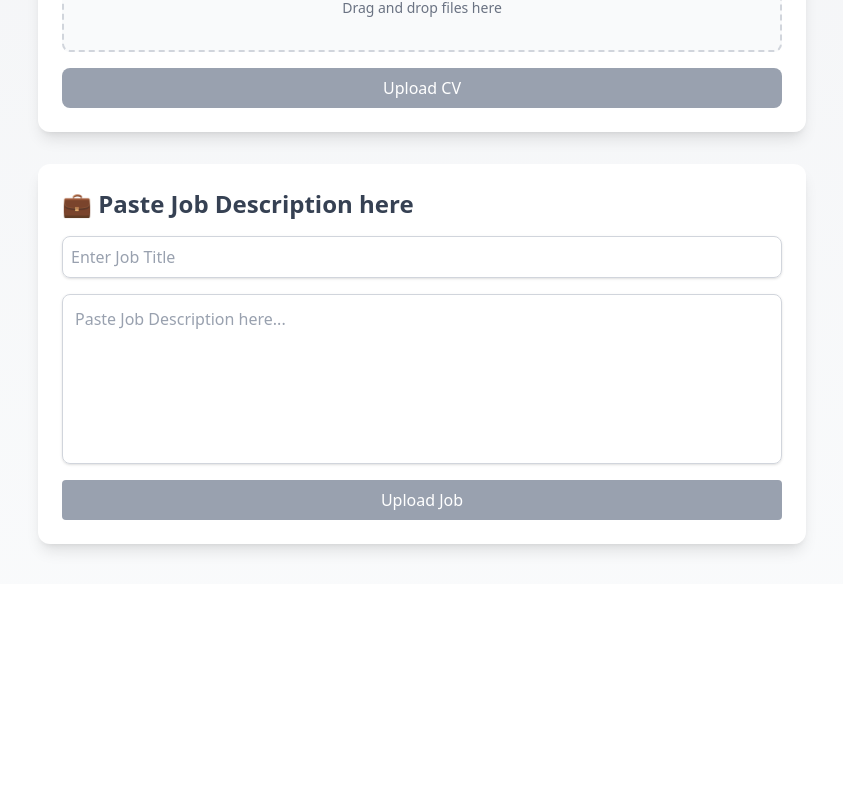
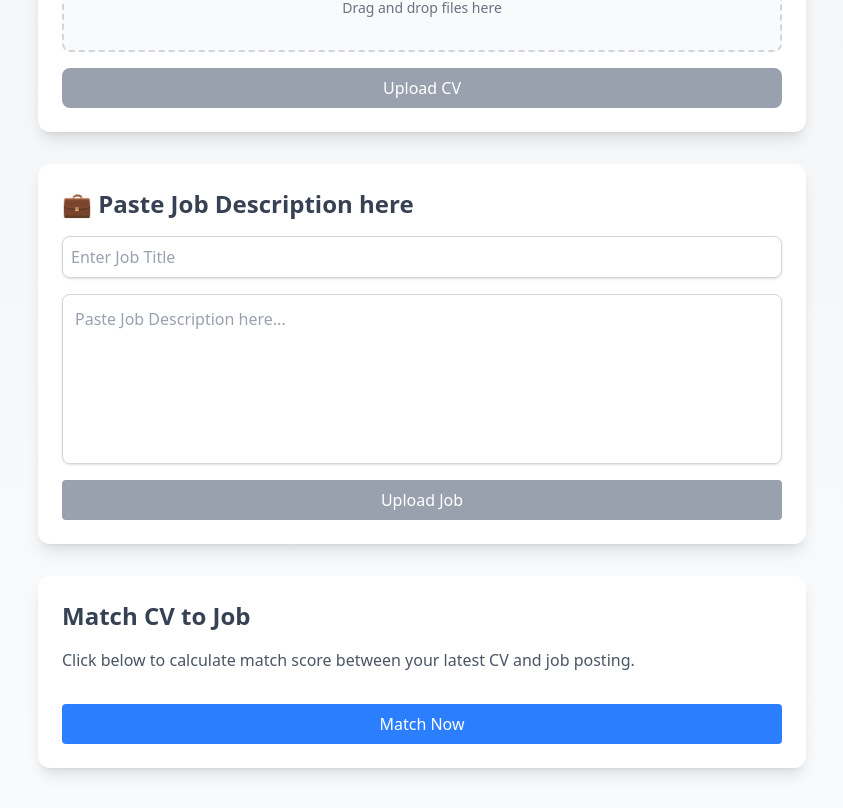
Before and after one commit to jadentoon/CV-Analyser, a React (Vite) app in the folder Front-End/cv-analyser/: page / in a window 1280 px wide. Shown: the part 300-1108 px from the top of the page, without its empty margins (218-1061 px from the left). Before the commit the page ends 884 px from the top, so only its background shows below. Built offline with nearby package versions, Linux system fonts and the light colour scheme.

Commit message:
First Version of the CV and Job matching

```diff
--- a/Front-End/cv-analyser/src/components/Home.jsx
+++ b/Front-End/cv-analyser/src/components/Home.jsx
@@ -1,5 +1,6 @@
 import CVUpload from './CVUpload'
 import JobUpload from './JobUpload'
+import MatchJobCV from './MatchJobCV'
 
 const Home = () => {
     return (
@@ -23,6 +24,13 @@ const Home = () => {
                         </h2>
                         <JobUpload />
                     </div>
+
+                    <div className='bg-white shadow-lg rounded-xl p-6 hover:shadow-2xl transition'>
+                        <h2 className='text-2xl font-semibold text-gray-700 mb-4 flex items-center gap-2'>
+                            Match CV to Job
+                        </h2>
+                        <MatchJobCV />
+                    </div>
                 </div>
             </div>
         </main>
--- /dev/null
+++ b/Front-End/cv-analyser/src/components/MatchJobCV.jsx
@@ -0,0 +1,60 @@
+import React, { useState } from 'react';
+import axios from "axios";
+
+
+const MatchJobCV = () => {
+    const [matchResult, setMatchResult] = useState(null);
+    const [loading, setLoading] = useState(false);
+
+    const handleMatch = async () => {
+        try {
+            setLoading(true);
+            const formData = new FormData();
+            formData.append("user_id", 1);
+            const res = await axios.post("http://localhost:8000/match/", formData);
+
+            setMatchResult(res.data);
+            setLoading(false);
+        } catch (error) {
+            console.error("Error matching CV and Job:", error);
+            setLoading(false);
+        }
+    };
+
+    return (
+        <div className='flex flex-col gap-4'>
+            <p className='mb-4 text-gray-600'>
+                Click below to calculate match score between your latest CV and job posting.
+            </p>
+
+            <button
+                className='bg-blue-500 hover:bg-blue-600 text-white font-medium
+                    transition px-4 py-2 rounded w-full cursor-pointer'
+                onClick={handleMatch}
+                disabled={loading}
+            >
+                {loading ? "Calculating..." : "Match Now"}
+            </button>
+
+            {matchResult && (
+                <div className='mt-4 p-3 border rounded bg-gray-50'>
+                    {matchResult.error ? (
+                        <p className='text-red-500'>{matchResult.error}</p>
+                    ) : (
+                        <>
+                            <p className='text-lg font-semibold text-gray-800'>
+                                Match Score: <span className='text-blue-500'>{matchResult.score}%</span>
+                            </p>
+                            <p className='text-sm text-gray-600 mt-1'>
+                                CV ID: {matchResult.cv_id} | Job ID: {matchResult.job_id}
+                            </p>
+                        </>
+                    )}
+
+                </div>
+            )}
+        </div>
+    )
+}
+
+export default MatchJobCV
```
Also changed, not shown: 2 other files (tests, documents, lock files or other folders).
